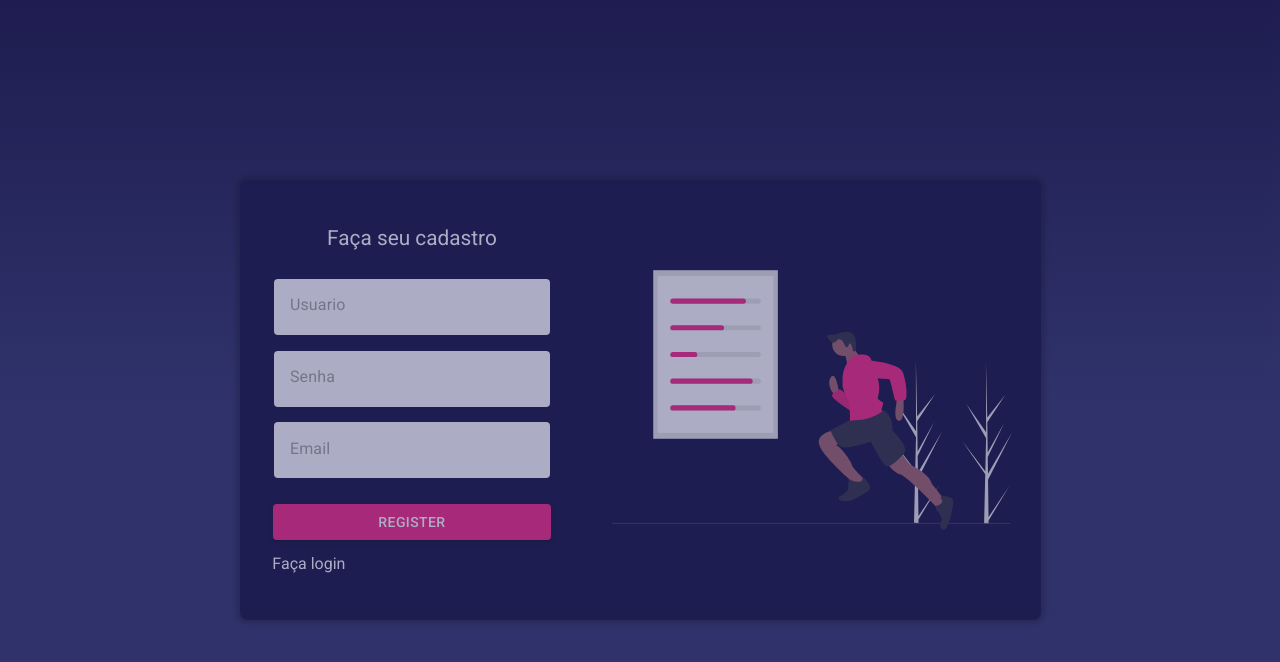
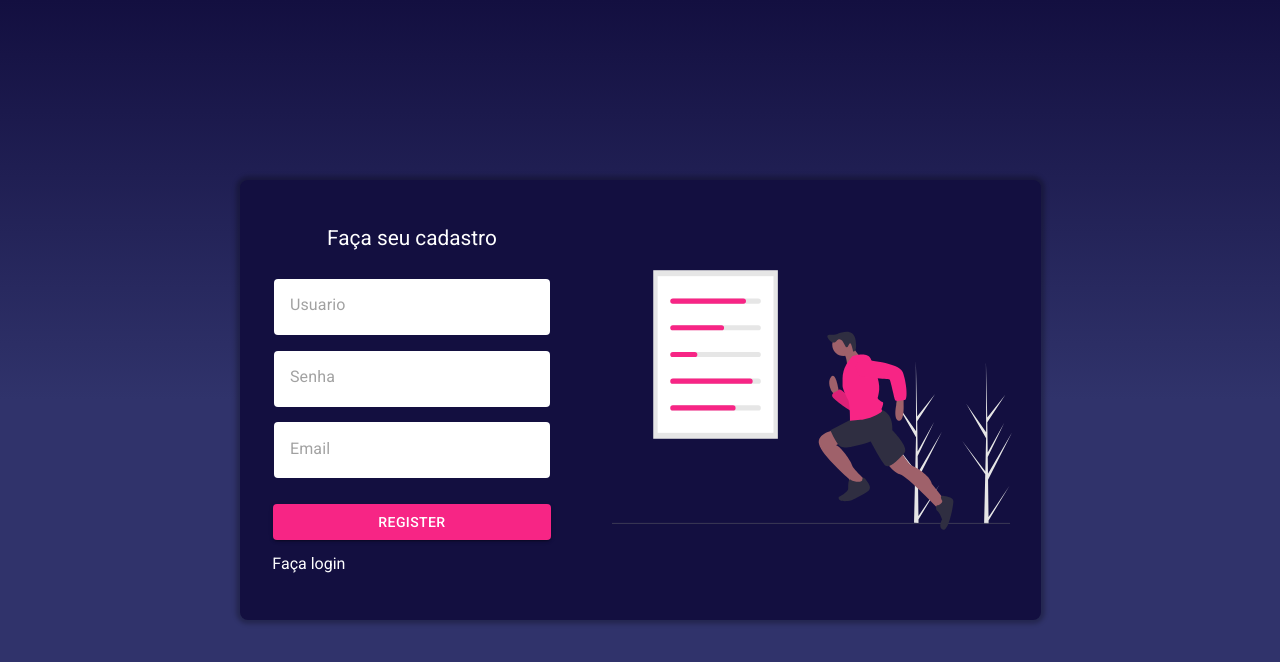
Before and after one commit to Fabricio-valadares/devstation, a React (Create React App) app: page /register in a window 1280 px wide. Shown: the top 662 px of the page. Built offline with nearby package versions, Linux system fonts and the light colour scheme.

Commit message:
feature: animate routes

```diff
--- a/src/pages/DashBoard/index.jsx
+++ b/src/pages/DashBoard/index.jsx
@@ -28,10 +28,10 @@ const DashBoard = () => {
 
   return (
     <motion.div
-      initial={{ opacity: 0.6 }}
+      initial={{ opacity: 0 }}
       animate={{ opacity: 1 }}
       exit={{ opacity: 0 }}
-      transition={{ duration: 0.5 }}
+      transition={{ duration: 0.7 }}
     >
       <Main>
         <Aside />
--- a/src/pages/Groups/index.jsx
+++ b/src/pages/Groups/index.jsx
@@ -9,7 +9,7 @@ const Groups = () => {
       initial={{ translateX: "100%" }}
       animate={{ translateX: "0%" }}
       // exit={{ translateX: "50%" }}
-      transition={{ duration: 0.5 }}
+      transition={{ duration: 0.7 }}
     >
       <Main>
         <Aside />
--- a/src/pages/Login/index.jsx
+++ b/src/pages/Login/index.jsx
@@ -5,10 +5,10 @@ import { motion } from "framer-motion";
 const Login = () => {
   return (
     <motion.div
-      initial={{ translateY: "-100%" }}
-      animate={{ translateY: "0%" }}
+      initial={{ translateX: "-100%" }}
+      animate={{ translateX: "0%" }}
       // exit={{ translateX: "50%" }}
-      transition={{ duration: 0.5 }}
+      transition={{ duration: 0.7 }}
     >
       <ContainerPages>
         <Container>
--- a/src/pages/Register/index.jsx
+++ b/src/pages/Register/index.jsx
@@ -5,10 +5,10 @@ import { motion } from "framer-motion";
 const Register = () => {
   return (
     <motion.div
-      initial={{ opacity: 0.6 }}
-      animate={{ opacity: 1 }}
-      // exit={{ opacity: 0 }}
-      transition={{ duration: { delay: 0.3 } }}
+      initial={{ translateX: "100%" }}
+      animate={{ translateX: "0%" }}
+      // exit={{ translateX: "50%" }}
+      transition={{ duration: 0.7 }}
     >
       <RegisterPage>
         <RegisterForm />
--- a/src/pages/Users/index.jsx
+++ b/src/pages/Users/index.jsx
@@ -6,10 +6,9 @@ import { motion } from "framer-motion";
 const GetUsers = () => {
   return (
     <motion.div
-      initial={{ translateX: "-100%" }}
+      initial={{ translateX: "100%" }}
       animate={{ translateX: "0%" }}
-      // exit={{ translateX: "50%" }}
-      transition={{ duration: 0.5 }}
+      transition={{ duration: 0.7 }}
     >
       <Main>
         <Aside />
```
